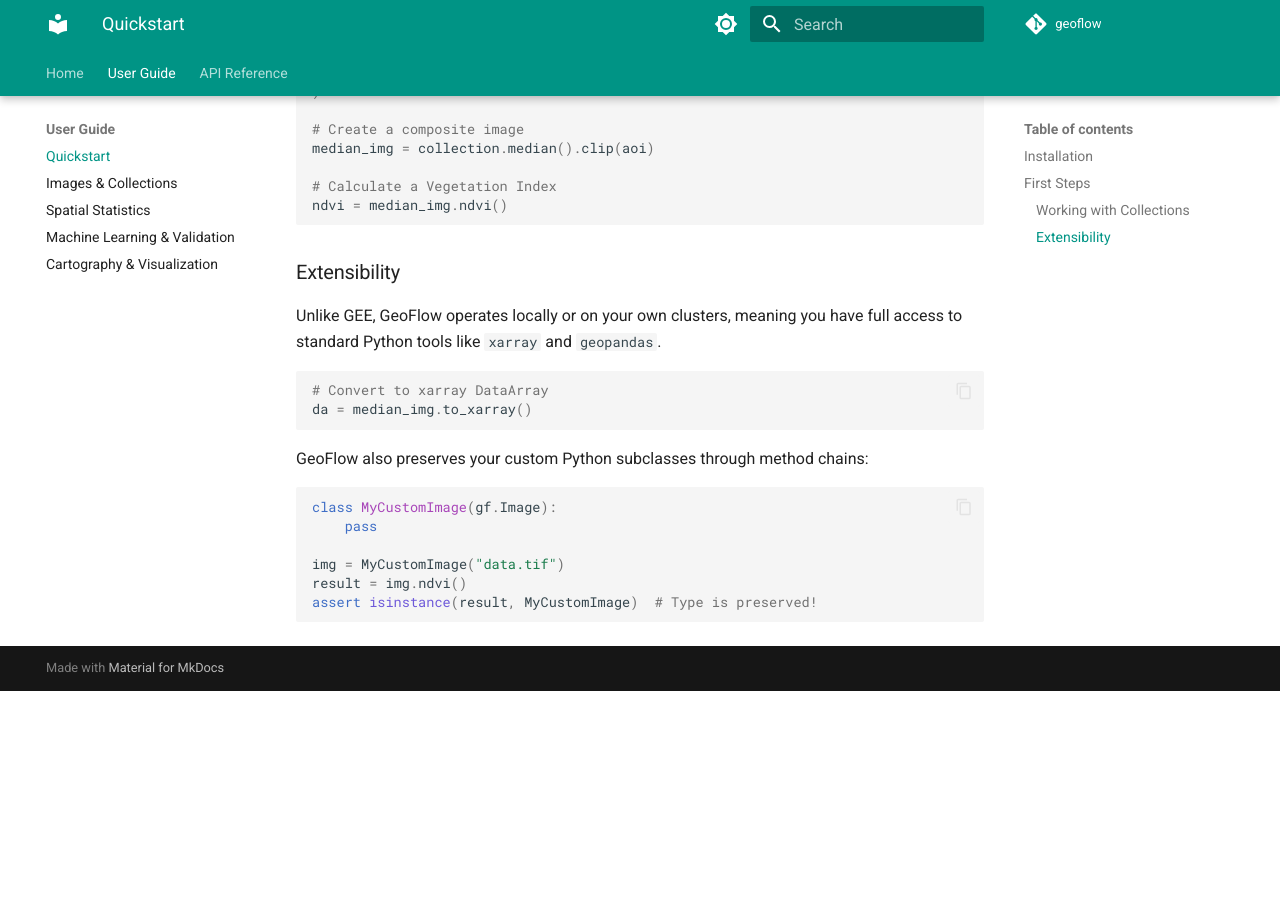
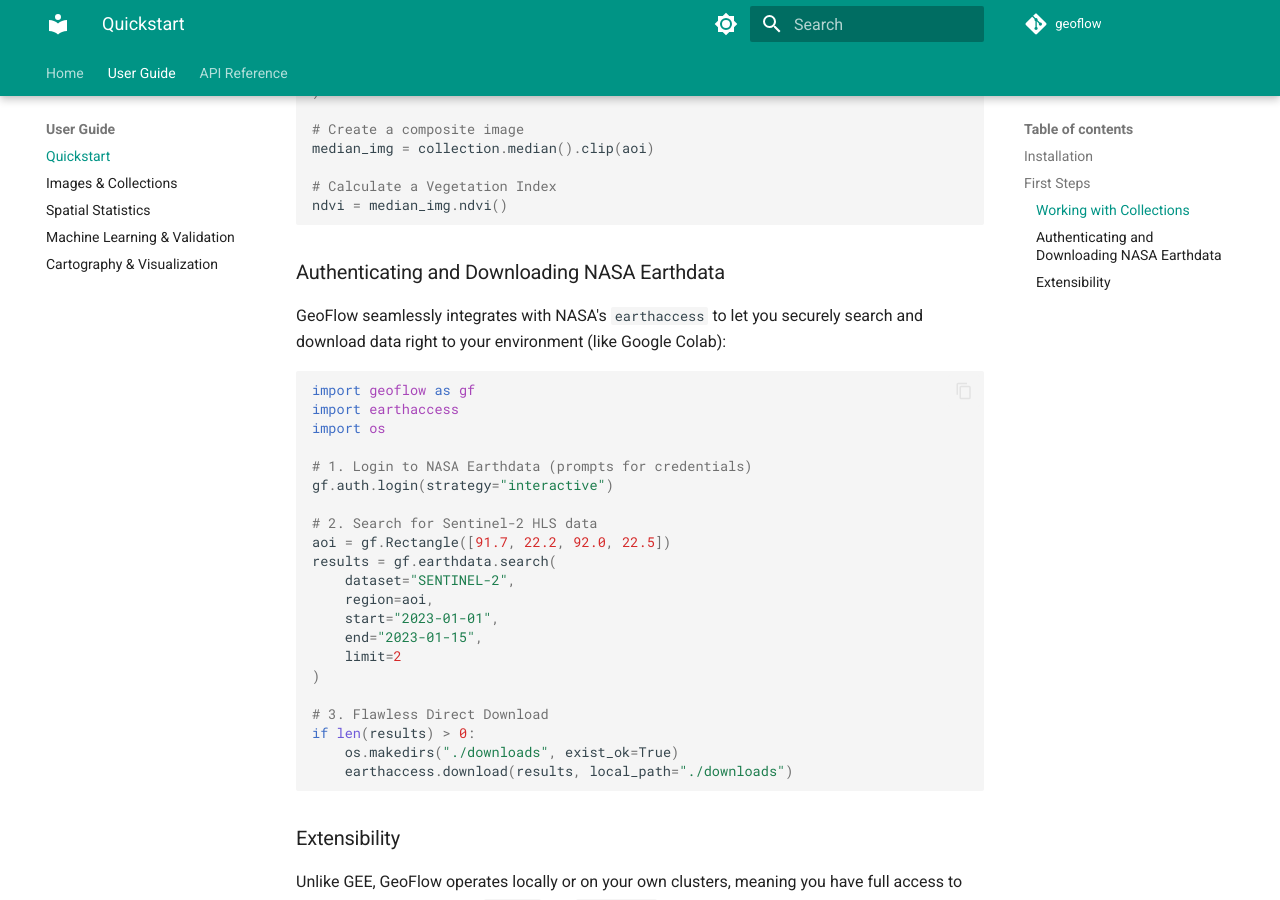
Before and after one commit to ramiz-moktader/geoflow, an MkDocs documentation site: the page built from docs/user_guide/01_quickstart.md, in a window 1280 px wide and 900 px high, scrolled down 698 px. Built offline with MkDocs 1.6.1 and Material for MkDocs 9.7.7, drawn with Linux system fonts in a browser that asks for light colours; comment, search, counter and statistics services are not loaded; before the commit the page ends 1389 px from its top, so only the background shows below that.

Commit message:
docs: Add flawless earthaccess download example to quickstart

````diff
--- a/docs/user_guide/01_quickstart.md
+++ b/docs/user_guide/01_quickstart.md
@@ -33,6 +33,34 @@
 # Calculate a Vegetation Index
 ndvi = median_img.ndvi()
 ```
+### Authenticating and Downloading NASA Earthdata
+
+GeoFlow seamlessly integrates with NASA's `earthaccess` to let you securely search and download data right to your environment (like Google Colab):
+
+```python
+import geoflow as gf
+import earthaccess
+import os
+
+# 1. Login to NASA Earthdata (prompts for credentials)
+gf.auth.login(strategy="interactive")
+
+# 2. Search for Sentinel-2 HLS data
+aoi = gf.Rectangle([91.7, 22.2, 92.0, 22.5])
+results = gf.earthdata.search(
+    dataset="SENTINEL-2",
+    region=aoi,
+    start="2023-01-01",
+    end="2023-01-15",
+    limit=2
+)
+
+# 3. Flawless Direct Download
+if len(results) > 0:
+    os.makedirs("./downloads", exist_ok=True)
+    earthaccess.download(results, local_path="./downloads")
+```
+
 
 ### Extensibility
 
````
